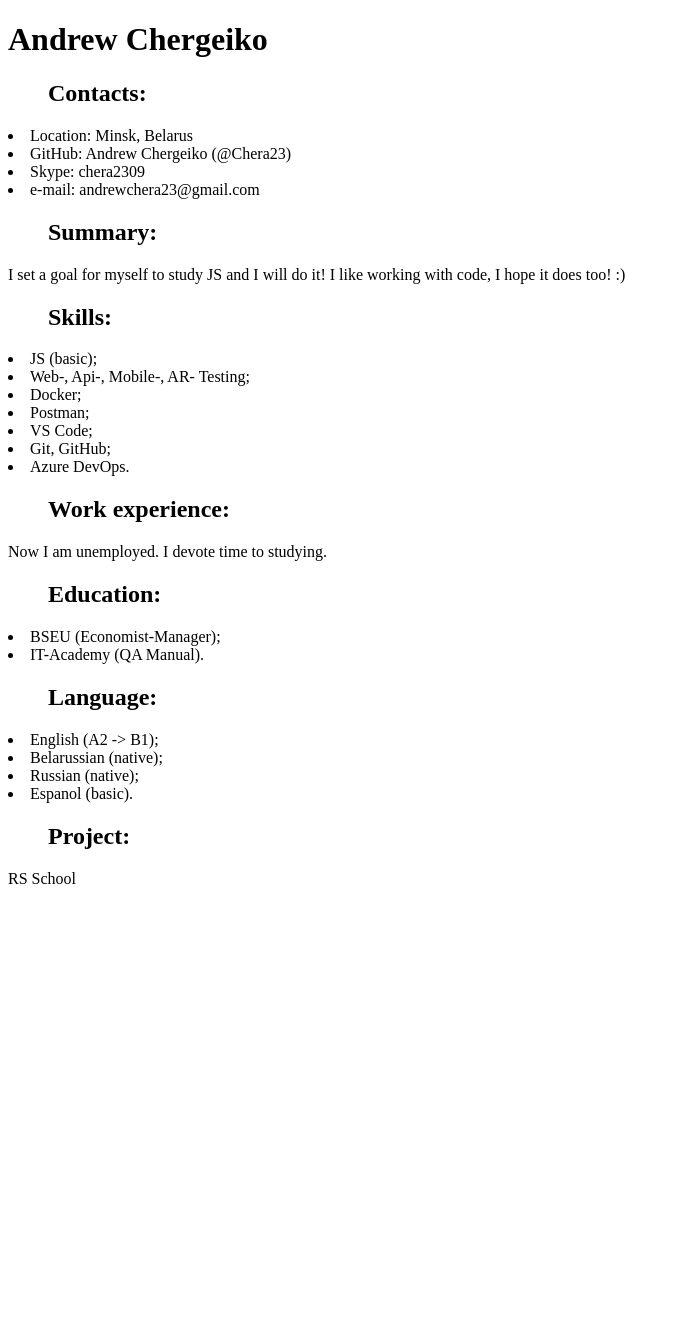
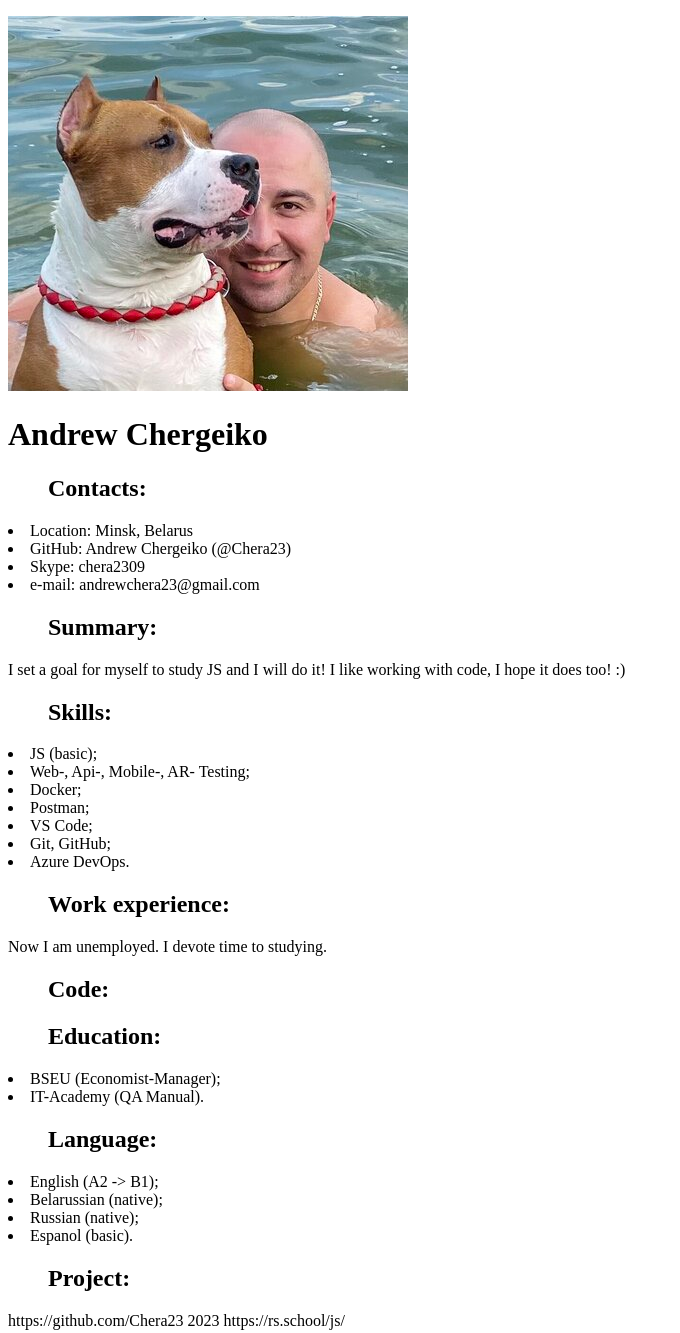
Before and after one commit to Chera23/rsschool-cv, a plain HTML site: page index.html in a window 1280 px wide. Shown: the whole page, without its empty margins (0-680 px from the left). Before the commit the page ends 896 px from the top, so only its background shows below. Drawn offline with Linux system fonts and the light colour scheme.

Commit message:
docs: add photo anв some improvements

```diff
--- a/index.html
+++ b/index.html
@@ -5,11 +5,12 @@
 </header>
 <body>
 <main>
+<p><img src="Images/edited for cv rsschool.jpeg" alt="Andrew Chergeiko"></p>
 
 <h1>Andrew Chergeiko</h1>
 </main>
 
-<p><ul><h2>Contacts:</h2></ul></p>
+<nav><p><ul><h2>Contacts:</h2></ul></p></nav>
 <li>Location: Minsk, Belarus</li>
 <li>GitHub: Andrew Chergeiko (@Chera23)</li>
 <li>Skype: chera2309</li>
@@ -31,6 +32,8 @@ I like working with code, I hope it does too! :)
 <p><ul><h2>Work experience:</h2></ul></p>
 Now I am unemployed. I devote time to studying.
 
+<p><ul><h2>Code:</h2></ul></p>
+
 <p><ul><h2>Education:</h2></ul></p>
 <li>BSEU (Economist-Manager);</li>
 <li>IT-Academy (QA Manual).</li>
@@ -45,5 +48,5 @@ Now I am unemployed. I devote time to studying.
 
 </body>
 
-<footer>RS School</footer>
+<footer>https://github.com/Chera23 2023 https://rs.school/js/</footer>
 </html>
```
Also changed, not shown: Images/edited for cv rsschool.jpeg (added), 1 other file.
